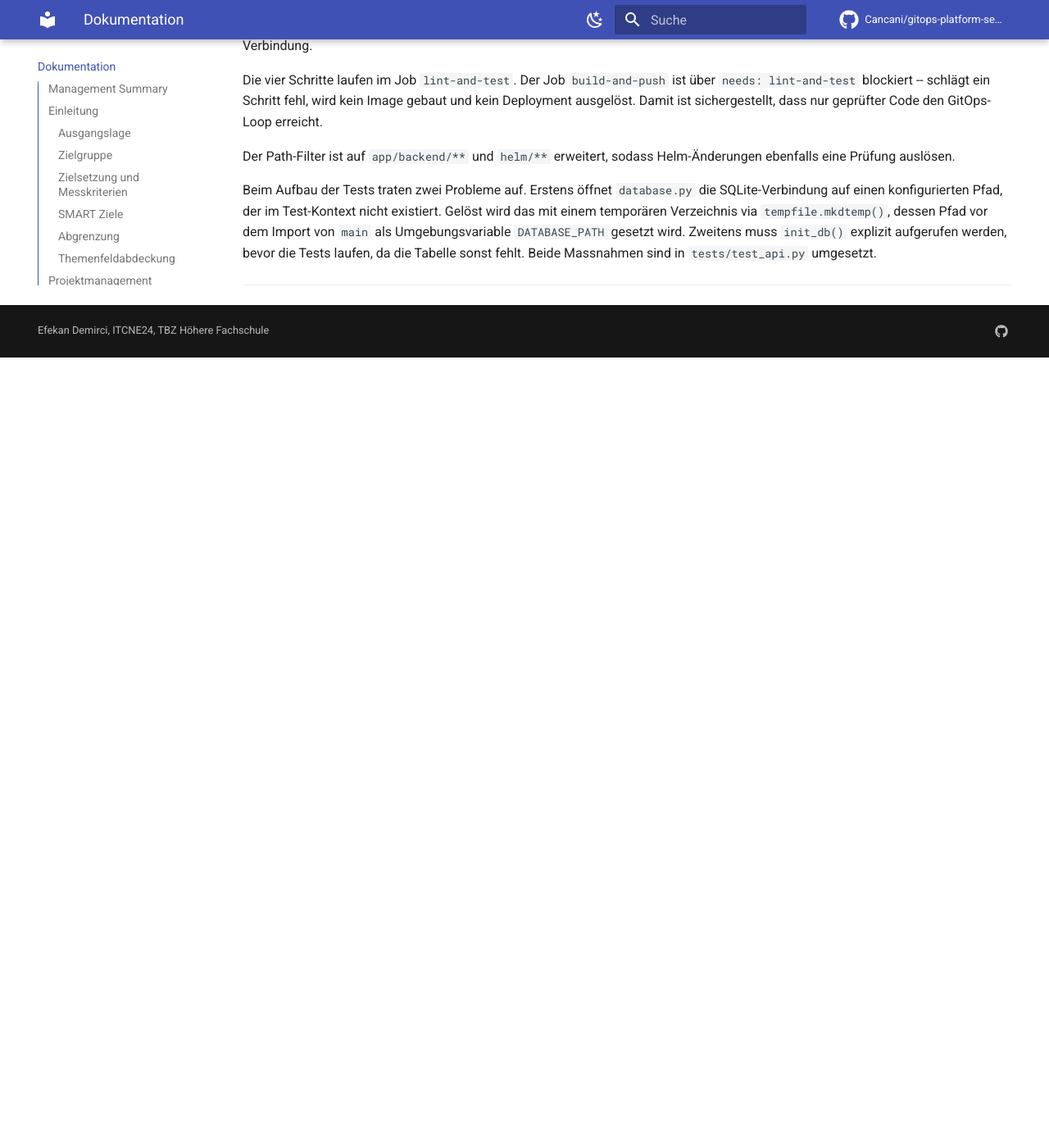
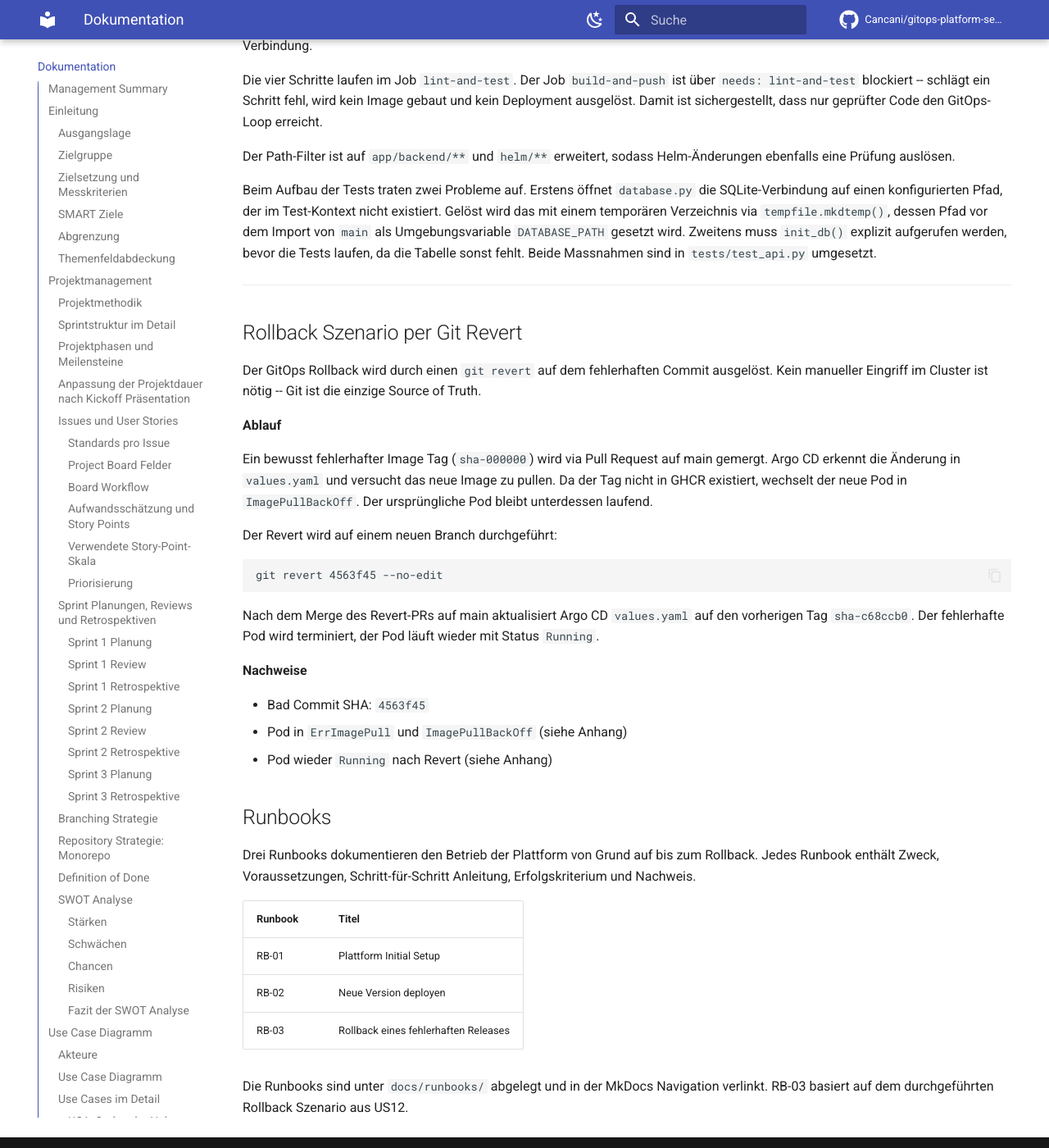
Before and after one commit to Cancani/gitops-platform-semesterarbeit5, an MkDocs documentation site: the page built from docs/dokumentation.md, in a window 1280 px wide and 1400 px high, scrolled down 72833 px. Shown: the whole window at 82% size. Built offline with MkDocs 1.6.1 and Material for MkDocs 9.7.7, drawn with Linux system fonts in a browser that asks for light colours; comment, search, counter and statistics services are not loaded; before the commit the page ends 73269 px from its top, so only the background shows below that.

Commit message:
docs(dokumentation): us12 rollback szenario und us13 runbooks dokumentiert

````diff
--- a/docs/dokumentation.md
+++ b/docs/dokumentation.md
@@ -2212,3 +2212,46 @@ Der Path-Filter ist auf `app/backend/**` und `helm/**` erweitert, sodass Helm-Ä
 Beim Aufbau der Tests traten zwei Probleme auf. Erstens öffnet `database.py` die SQLite-Verbindung auf einen konfigurierten Pfad, der im Test-Kontext nicht existiert. Gelöst wird das mit einem temporären Verzeichnis via `tempfile.mkdtemp()`, dessen Pfad vor dem Import von `main` als Umgebungsvariable `DATABASE_PATH` gesetzt wird. Zweitens muss `init_db()` explizit aufgerufen werden, bevor die Tests laufen, da die Tabelle sonst fehlt. Beide Massnahmen sind in `tests/test_api.py` umgesetzt.
 
 ---
+
+## Rollback Szenario per Git Revert
+
+Der GitOps Rollback wird durch einen `git revert` auf dem fehlerhaften Commit ausgelöst.
+Kein manueller Eingriff im Cluster ist nötig -- Git ist die einzige Source of Truth.
+
+**Ablauf**
+
+Ein bewusst fehlerhafter Image Tag (`sha-000000`) wird via Pull Request auf main gemergt.
+Argo CD erkennt die Änderung in `values.yaml` und versucht das neue Image zu pullen.
+Da der Tag nicht in GHCR existiert, wechselt der neue Pod in `ImagePullBackOff`. Der
+ursprüngliche Pod bleibt unterdessen laufend.
+
+Der Revert wird auf einem neuen Branch durchgeführt:
+
+```bash
+git revert 4563f45 --no-edit
+```
+
+Nach dem Merge des Revert-PRs auf main aktualisiert Argo CD `values.yaml` auf den
+vorherigen Tag `sha-c68ccb0`. Der fehlerhafte Pod wird terminiert, der Pod läuft
+wieder mit Status `Running`.
+
+**Nachweise**
+
+- Bad Commit SHA: `4563f45`
+- Pod in `ErrImagePull` und `ImagePullBackOff` (siehe Anhang)
+- Pod wieder `Running` nach Revert (siehe Anhang)
+
+## Runbooks
+
+Drei Runbooks dokumentieren den Betrieb der Plattform von Grund auf bis zum Rollback.
+Jedes Runbook enthält Zweck, Voraussetzungen, Schritt-für-Schritt Anleitung,
+Erfolgskriterium und Nachweis.
+
+| Runbook | Titel |
+| --- | --- |
+| RB-01 | Plattform Initial Setup |
+| RB-02 | Neue Version deployen |
+| RB-03 | Rollback eines fehlerhaften Releases |
+
+Die Runbooks sind unter `docs/runbooks/` abgelegt und in der MkDocs Navigation verlinkt.
+RB-03 basiert auf dem durchgeführten Rollback Szenario aus US12.
````
